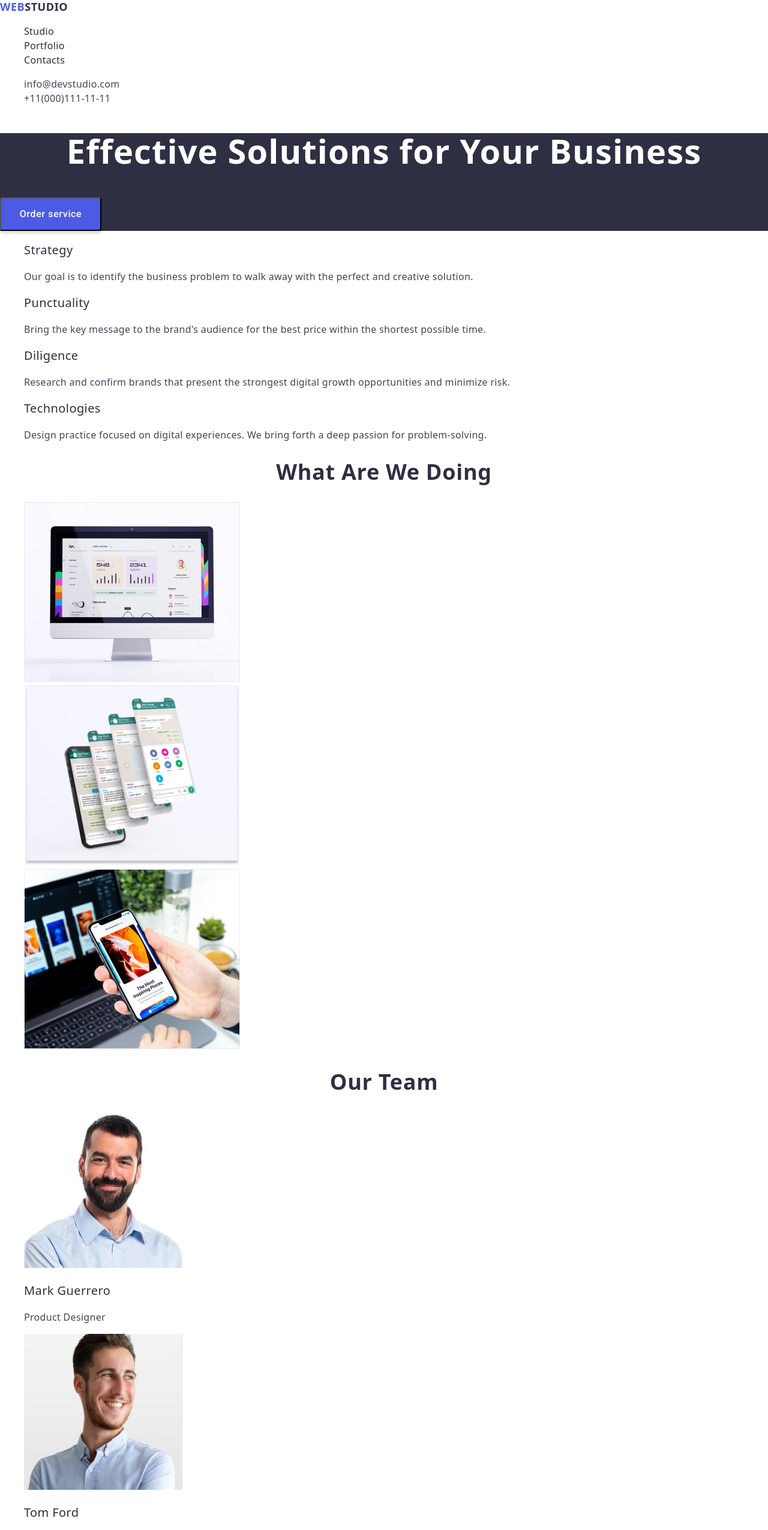
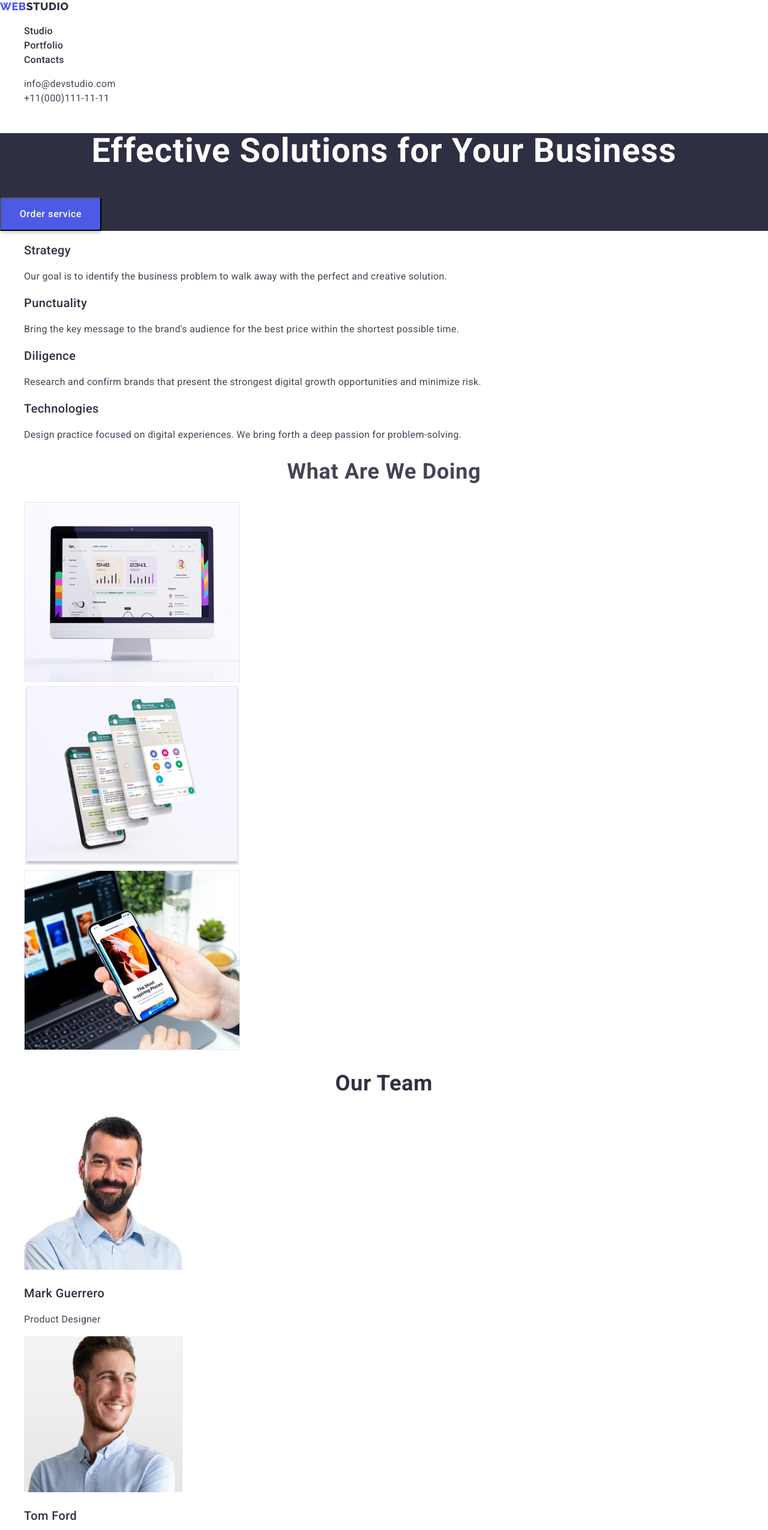
Before and after one commit to StayChill13/goit-markup-hw-02, a plain HTML site: page index.html in a window 1280 px wide. Shown: the top 2551 px of the page at 60% size. Drawn offline with nearby package versions, Linux system fonts and the light colour scheme.

Commit message:
15.03.2023 edit number two

```diff
--- a/css/style.css
+++ b/css/style.css
@@ -14,18 +14,10 @@
 body {
   color: var(--slate);
   background-color: var(--main-background);
-  font-family: "Roboto" sans-serif;
+  font-family: "Roboto", Sans-Serif;
   font-size: 16px;
   line-height: 1.5;
   letter-spacing: 0.02em;
-}
-.section-title {
-  color: var(--navy-blue);
-  font-size: 36px;
-  line-height: 1.11;
-  text-align: center;
-  letter-spacing: 0.02em;
-  text-transform: capitalize;
 }
 /*  H E A D E R */
 
@@ -33,7 +25,7 @@ body {
 .logo {
   text-decoration: none;
   color: var(--iris);
-  font-family: "Raleway" sans-serif;
+  font-family: "Raleway", sans-serif;
   font-style: normal;
   font-weight: 800;
   font-size: 18px;
@@ -67,6 +59,9 @@ body {
 }
 
 /* contacts */
+.adress {
+  font-style: normal;
+}
 ul li {
   list-style-type: none;
 }
@@ -87,14 +82,14 @@ ul li {
   background: var(--navy-blue);
 }
 .hero-title {
-  color: var(--main-background);
+  color: #ffffff;
   font-size: 56px;
   line-height: 1.07;
   text-align: center;
   letter-spacing: 0.02em;
 }
 .hero-btn {
-  font-family: "Roboto";
+  font-family: "Roboto", sans-serif;
   font-style: normal;
   font-weight: 500;
   font-size: 16px;
@@ -119,24 +114,56 @@ ul li {
 
 /*  B E N E F I T S  S E C T I O N */
 
-.bnfts-title {
+.bnfts-subtitle {
   color: var(--navy-blue);
   font-weight: 500;
   font-size: 20px;
   line-height: 1.2;
   letter-spacing: 0.02em;
 }
+.bnfts-text {
+  font-size: 16px;
+  line-height: 1.5;
+  letter-spacing: 0.02em;
+  color: var(--slate);
+}
 
 /* Section 2 */
-
+.products-title {
+  font-size: 36px;
+  line-height: 1.11;
+  text-align: center;
+  letter-spacing: 0.02em;
+  text-transform: capitalize;
+  color: (var(--navy-blue));
+}
 /* Section 3 */
-
+.team {
+  color: var(--light);
+}
 .team-member {
   color: var(--navy-blue);
   font-weight: 500;
   font-size: 20px;
   line-height: 1.2;
   letter-spacing: 0.02em;
+}
+.team-title {
+  color: var(--navy-blue);
+  font-size: 36px;
+  line-height: 1.11;
+  text-align: center;
+  letter-spacing: 0.02em;
+  text-transform: capitalize;
+}
+.team-position {
+  font-size: 16px;
+  line-height: 1.5;
+  letter-spacing: 0.02em;
+  color: var(--slate);
+}
+.team-item {
+  color: var(--main-background);
 }
 /*  F O O T E R */
 
--- a/index.html
+++ b/index.html
@@ -40,7 +40,7 @@
           </li>
         </ul>
       </nav>
-      <address>
+      <address class="adress">
         <ul class="contacts-list list">
           <li>
             <a href="mailto:info@devstudio.com" class="adress-link link"
@@ -58,52 +58,47 @@
     <main>
       <!-- Hero section -->
       <section class="hero">
-        <div class="container">
         <h1 class="hero-title">Effective Solutions for Your Business</h1>
         <button type="button" class="hero-btn">Order service</button>
-        </div>
       </section>
       <!-- section 1-->
       <section class="benefits">
-        <div class="container">
-          <!-- <h2>Benefits</h2> -->
-          <ul class="benefits-list">
+        <h2 class="benefits-title" hidden>Benefits</h2>
+        <ul class="benefits-list list">
           <li class="bnfts-item">
-              <h3 class="bnfts-title">Strategy</h3>
+            <h3 class="bnfts-subtitle">Strategy</h3>
             <p class="bnfts-text">
-                Our goal is to identify the business problem to walk away with
-                the perfect and creative solution.
+              Our goal is to identify the business problem to walk away with the
+              perfect and creative solution.
             </p>
           </li>
           <li>
-              <h3 class="bnfts-title">Punctuality</h3>
+            <h3 class="bnfts-subtitle">Punctuality</h3>
             <p class="bnfts-text">
               Bring the key message to the brand's audience for the best price
               within the shortest possible time.
             </p>
           </li>
           <li>
-              <h3 class="bnfts-title">Diligence</h3>
+            <h3 class="bnfts-subtitle">Diligence</h3>
             <p class="bnfts-text">
               Research and confirm brands that present the strongest digital
               growth opportunities and minimize risk.
             </p>
           </li>
           <li>
-              <h3 class="bnfts-title">Technologies</h3>
+            <h3 class="bnfts-subtitle">Technologies</h3>
             <p class="bnfts-text">
               Design practice focused on digital experiences. We bring forth a
               deep passion for problem-solving.
             </p>
           </li>
         </ul>
-        </div>
       </section>
       <!-- section 2 -->
-      <section>
-        <div class="container">
-          <h2 class="section-title">What are we doing</h2>
-          <ul>
+      <section class="products">
+        <h2 class="products-title">What are we doing</h2>
+        <ul class="list">
           <li>
             <img
               src="./images/section_2/img-1.jpg"
@@ -129,14 +124,12 @@
             />
           </li>
         </ul>
-        </div>
       </section>
       <!-- section 3 -->
-      <section>
-        <div class="container">
-          <h2 class="section-title">Our Team</h2>
-          <ul class="team-list">
-            <li>
+      <section class="team">
+        <h2 class="team-title">Our Team</h2>
+        <ul class="team-list list">
+          <li class="team-item">
             <img
               src="./images/section 3/img1.jpg"
               alt="Mark Guerrero"
@@ -147,7 +140,7 @@
             <h3 class="team-member">Mark Guerrero</h3>
             <p class="team-position">Product Designer</p>
           </li>
-            <li>
+          <li class="team-item">
             <img
               src="./images/section 3/img2.jpg"
               alt="Tom Ford"
@@ -158,7 +151,7 @@
             <h3 class="team-member">Tom Ford</h3>
             <p class="team-position">Frontend Developer</p>
           </li>
-            <li>
+          <li class="team-item">
             <img
               src="./images/section 3/img3.jpg"
               alt="Camila Garcia"
@@ -169,7 +162,7 @@
             <h3 class="team-member">Camila Garcia</h3>
             <p class="team-position">Marketing</p>
           </li>
-            <li>
+          <li class="team-item">
             <img
               src="./images/section 3/img4.jpg"
               alt="Daniel Wilson"
@@ -181,21 +174,17 @@
             <p class="team-position">UI Designer</p>
           </li>
         </ul>
-        </div>
       </section>
     </main>
     <!-- Footer section -->
     <footer class="bottom">
-      <div class="container">
       <a href="./index.html" class="logo link"
-          ><span class="logo-dark">WEB</span
-          ><span class="logo-studio-dark">STUDIO</span></a
+        >WEB<span class="logo-studio-dark">STUDIO</span></a
       >
       <p class="bottom-text">
-          Increase the flow of customers and sales for your business with
-          digital marketing &#38; growth solutions.
+        Increase the flow of customers and sales for your business with digital
+        marketing &#38; growth solutions.
       </p>
-      </div>
     </footer>
   </body>
 </html>
```
Also changed, not shown: portfolio.html (+11 -12 lines). Lines whose indentation alone changed are shown as unchanged.
